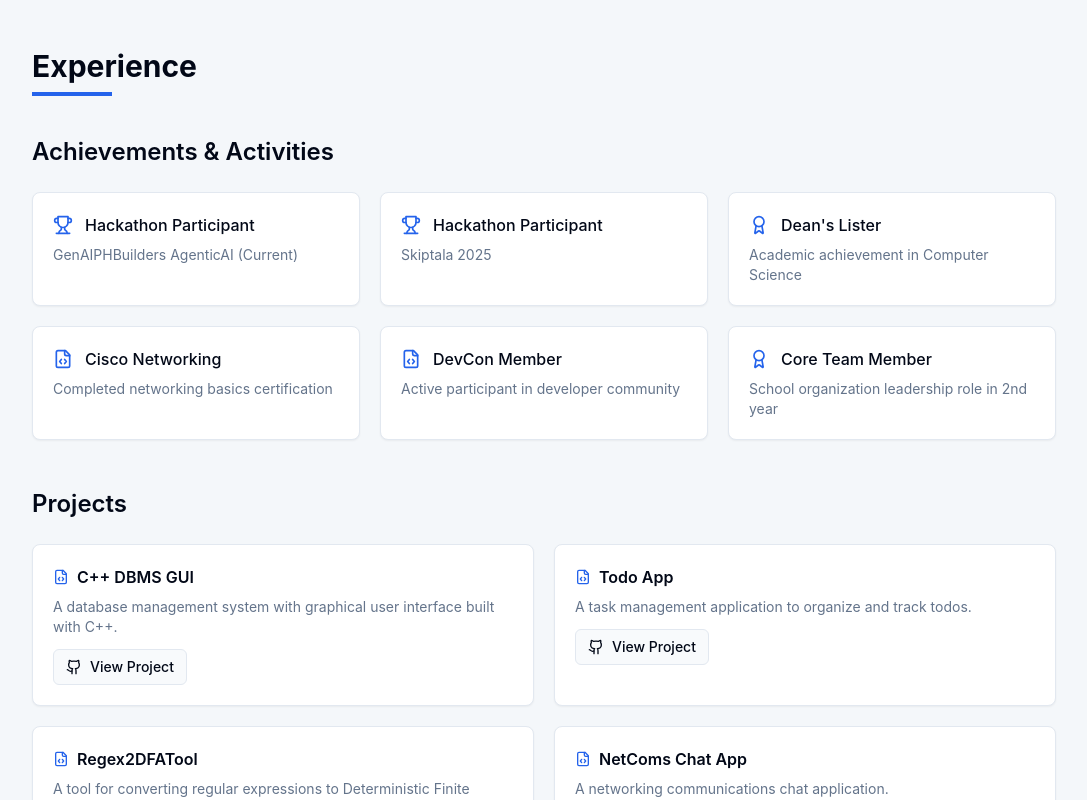
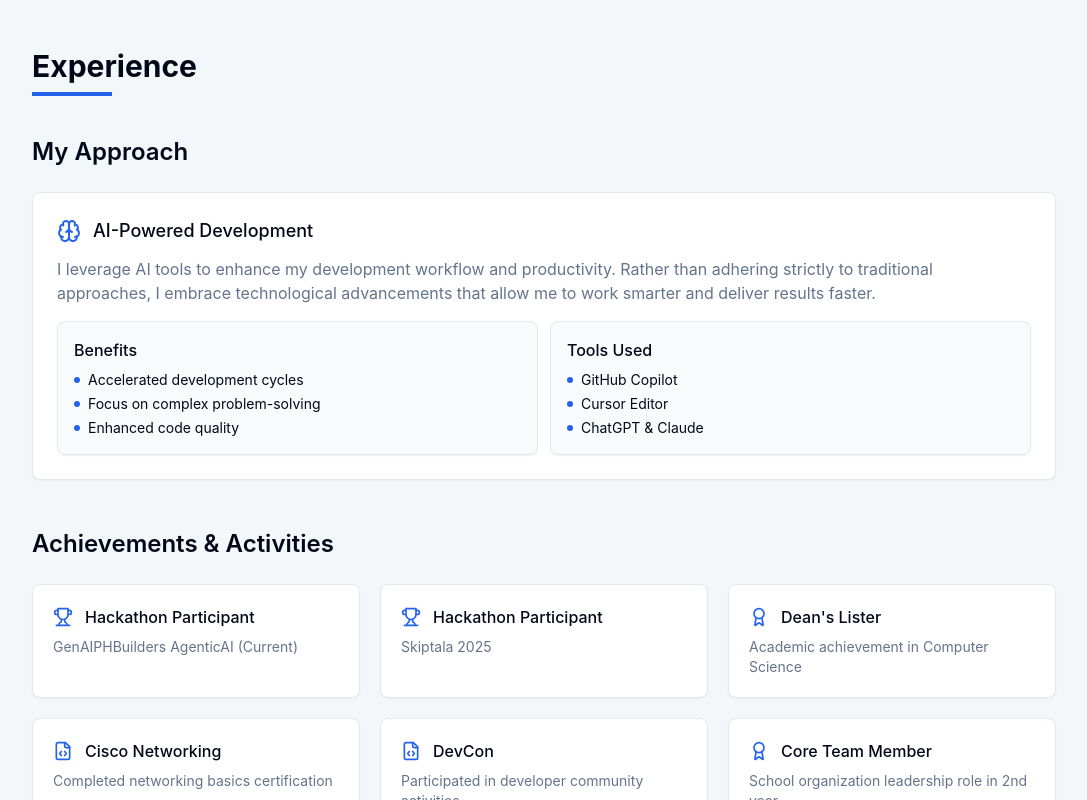
Before and after one commit to DogoeDude/reggies-ai-folio-craft, a React (Vite) app: page / in a window 1280 px wide. Shown: the part 2280-3080 px from the top of the page, without its empty margins (96-1183 px from the left). Built offline with nearby package versions, Linux system fonts and the light colour scheme.

Commit message:
Refactor: Update experience and skills
Updated the experience section to reflect AI usage and updated the skills section to include AI-assisted development.

```diff
--- a/src/components/ExperienceSection.tsx
+++ b/src/components/ExperienceSection.tsx
@@ -1,6 +1,6 @@
 
 import { Button } from "@/components/ui/button";
-import { Github, Award, Trophy, FileCode } from "lucide-react";
+import { Github, Award, Trophy, FileCode, Brain } from "lucide-react";
 import { Card, CardContent } from "@/components/ui/card";
 
 const ExperienceSection = () => {
@@ -54,8 +54,8 @@ const ExperienceSection = () => {
       icon: <FileCode className="h-5 w-5 text-primary" />
     },
     {
-      title: "DevCon Member",
-      description: "Active participant in developer community",
+      title: "DevCon",
+      description: "Participated in developer community activities",
       icon: <FileCode className="h-5 w-5 text-primary" />
     },
     {
@@ -71,6 +71,63 @@ const ExperienceSection = () => {
         <div className="max-w-5xl mx-auto">
           <h2 className="text-3xl font-bold mb-2">Experience</h2>
           <div className="h-1 w-20 bg-primary mx-auto mb-10 md:mx-0"></div>
+
+          {/* AI Approach Section */}
+          <div className="mb-12">
+            <h3 className="text-2xl font-semibold mb-6 text-center md:text-left">My Approach</h3>
+            <Card className="mb-8 hover:shadow-md transition-all">
+              <CardContent className="p-6">
+                <div className="flex items-center gap-3 mb-3">
+                  <Brain className="h-6 w-6 text-primary" />
+                  <h4 className="font-medium text-lg">AI-Powered Development</h4>
+                </div>
+                <p className="text-muted-foreground mb-4">
+                  I leverage AI tools to enhance my development workflow and productivity. Rather than adhering strictly to traditional
+                  approaches, I embrace technological advancements that allow me to work smarter and deliver results faster.
+                </p>
+                <div className="grid grid-cols-1 sm:grid-cols-2 gap-3 mt-4">
+                  <Card className="bg-muted/50">
+                    <CardContent className="p-4">
+                      <h5 className="font-medium mb-2">Benefits</h5>
+                      <ul className="space-y-1 text-sm">
+                        <li className="flex items-center gap-2">
+                          <span className="h-1.5 w-1.5 rounded-full bg-primary"></span>
+                          <span>Accelerated development cycles</span>
+                        </li>
+                        <li className="flex items-center gap-2">
+                          <span className="h-1.5 w-1.5 rounded-full bg-primary"></span>
+                          <span>Focus on complex problem-solving</span>
+                        </li>
+                        <li className="flex items-center gap-2">
+                          <span className="h-1.5 w-1.5 rounded-full bg-primary"></span>
+                          <span>Enhanced code quality</span>
+                        </li>
+                      </ul>
+                    </CardContent>
+                  </Card>
+                  <Card className="bg-muted/50">
+                    <CardContent className="p-4">
+                      <h5 className="font-medium mb-2">Tools Used</h5>
+                      <ul className="space-y-1 text-sm">
+                        <li className="flex items-center gap-2">
+                          <span className="h-1.5 w-1.5 rounded-full bg-primary"></span>
+                          <span>GitHub Copilot</span>
+                        </li>
+                        <li className="flex items-center gap-2">
+                          <span className="h-1.5 w-1.5 rounded-full bg-primary"></span>
+                          <span>Cursor Editor</span>
+                        </li>
+                        <li className="flex items-center gap-2">
+                          <span className="h-1.5 w-1.5 rounded-full bg-primary"></span>
+                          <span>ChatGPT & Claude</span>
+                        </li>
+                      </ul>
+                    </CardContent>
+                  </Card>
+                </div>
+              </CardContent>
+            </Card>
+          </div>
 
           {/* Achievements Section */}
           <div className="mb-12">
```
